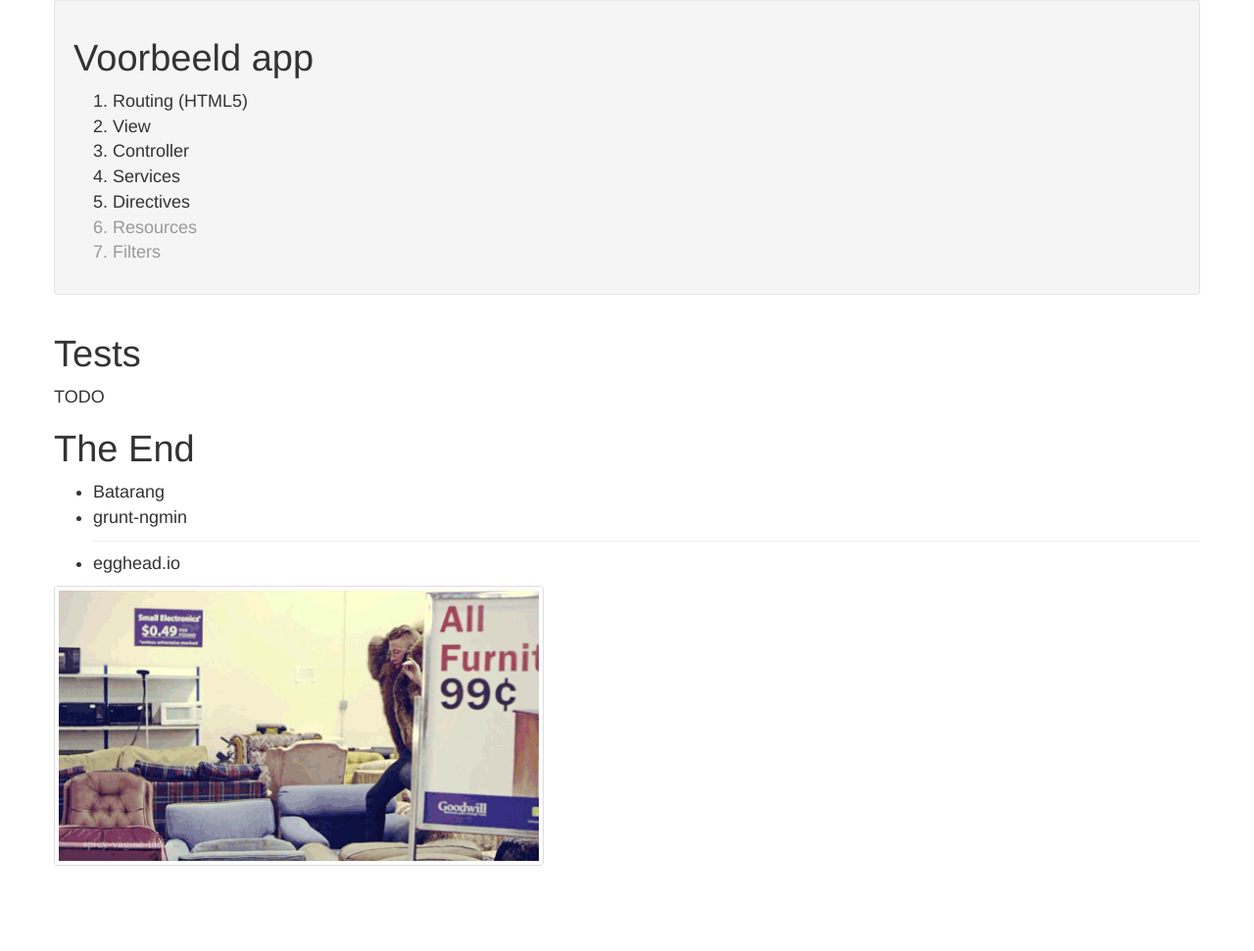
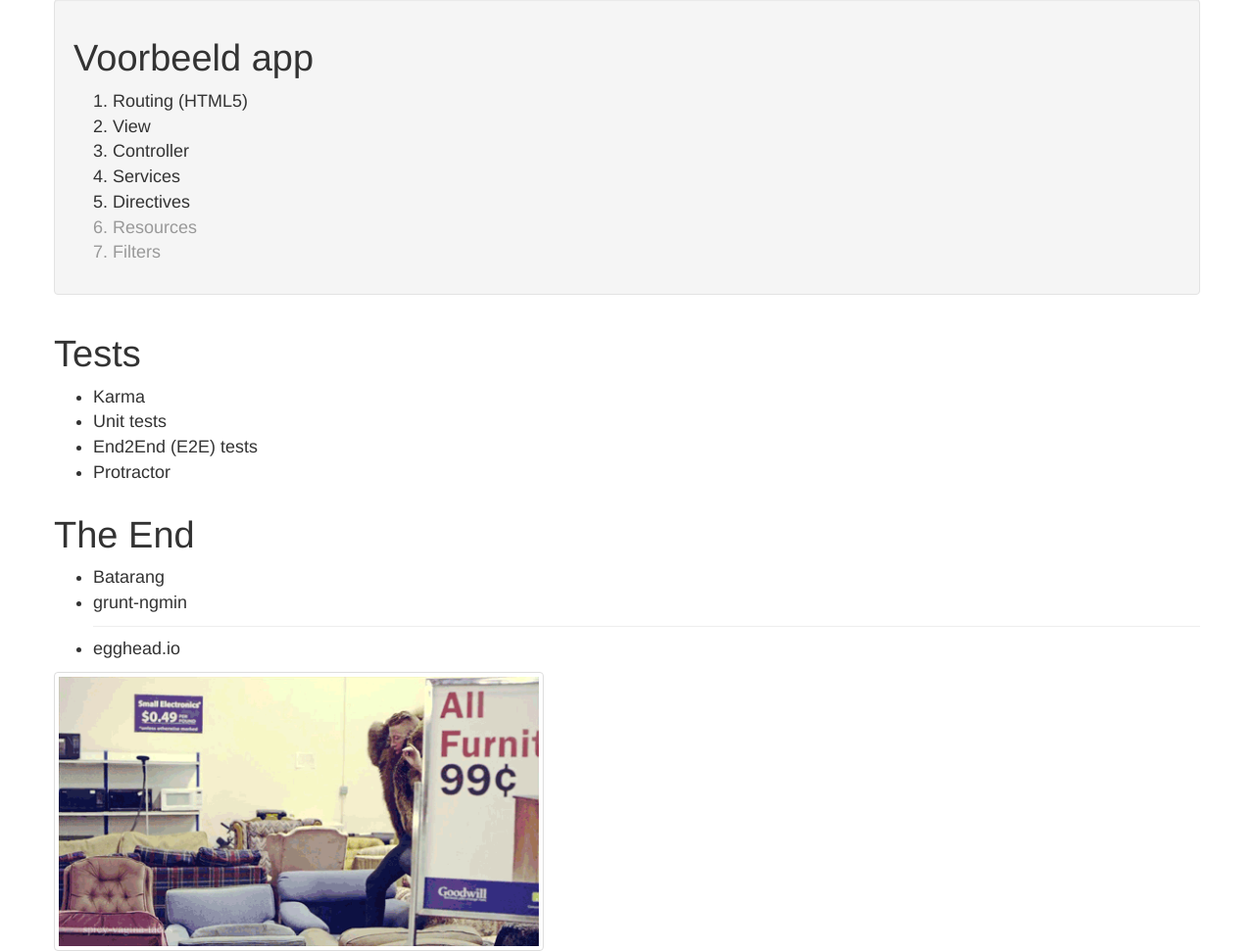
Before and after one commit to Guuz/bedenktijdje-angularjs, a website: page index.html at #/presentatie in a window 1280 px wide. Shown: the part 3487-4458 px from the top of the page at 98% size. Before the commit the page ends 4371 px from the top, so only its background shows below. Drawn offline with nearby package versions, Linux system fonts and the light colour scheme; some packages are replaced by stand-ins of ours.

Commit message:
Tests in presentatie.

```diff
--- a/views/presentatie.html
+++ b/views/presentatie.html
@@ -100,7 +100,12 @@
 
 	<div class="col-12">
 		<h1>Tests</h1>
-		TODO
+		<ul>
+			<li>Karma</li>
+			<li>Unit tests</li>
+			<li>End2End (E2E) tests</li>
+			<li>Protractor</li>
+		</ul>
 	</div>
 
 	<div class="col-12">
```
